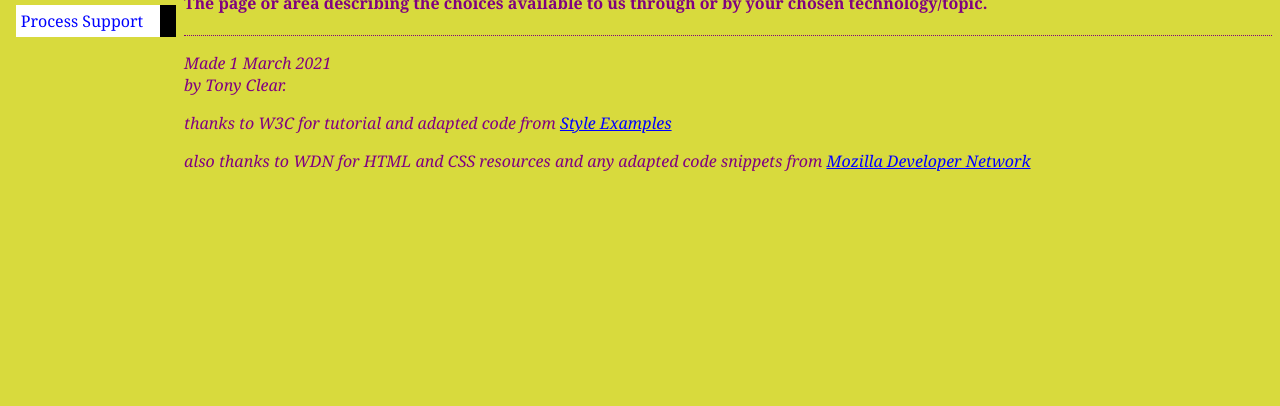
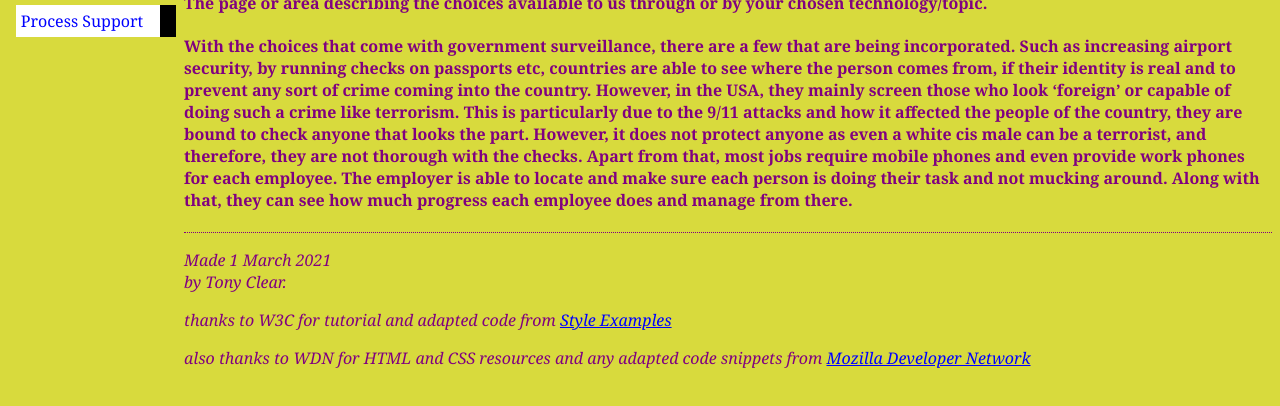
Before and after one commit to trt2862/Ctrl-Alt-Elite.github.io, a plain HTML site: page misc/choices.html in a window 1280 px wide. Shown: the part 334-740 px from the top of the page. Drawn offline with Linux system fonts and the light colour scheme.

Commit message:
Update choices.html

```diff
--- a/misc/choices.html
+++ b/misc/choices.html
@@ -25,6 +25,8 @@
 
 
 </ul><h4><p>The page or area describing the choices available to us through or by your chosen technology/topic.<p></h4>
+<h4><p>With the choices that come with government surveillance, there are a few that are being incorporated. Such as increasing airport security, by running checks on passports etc, countries are able to see where the person comes from, if their identity is real and to prevent any sort of crime coming into the country. However, in the USA, they mainly screen those who look ‘foreign’ or capable of doing such a crime like terrorism. This is particularly due to the 9/11 attacks and how it affected the people of the country, they are bound to check anyone that looks the part. However, it does not protect anyone as even a white cis male can be a terrorist, and therefore, they are not thorough with the checks.
+Apart from that, most jobs require mobile phones and even provide work phones for each employee. The employer is able to locate and make sure each person is doing their task and not mucking around. Along with that, they can see how much progress each employee does and manage from there. </p></h4>
 
 <!-- Sign and date the page, it's only polite! -->
 <address>Made 1 March 2021<br>
```
